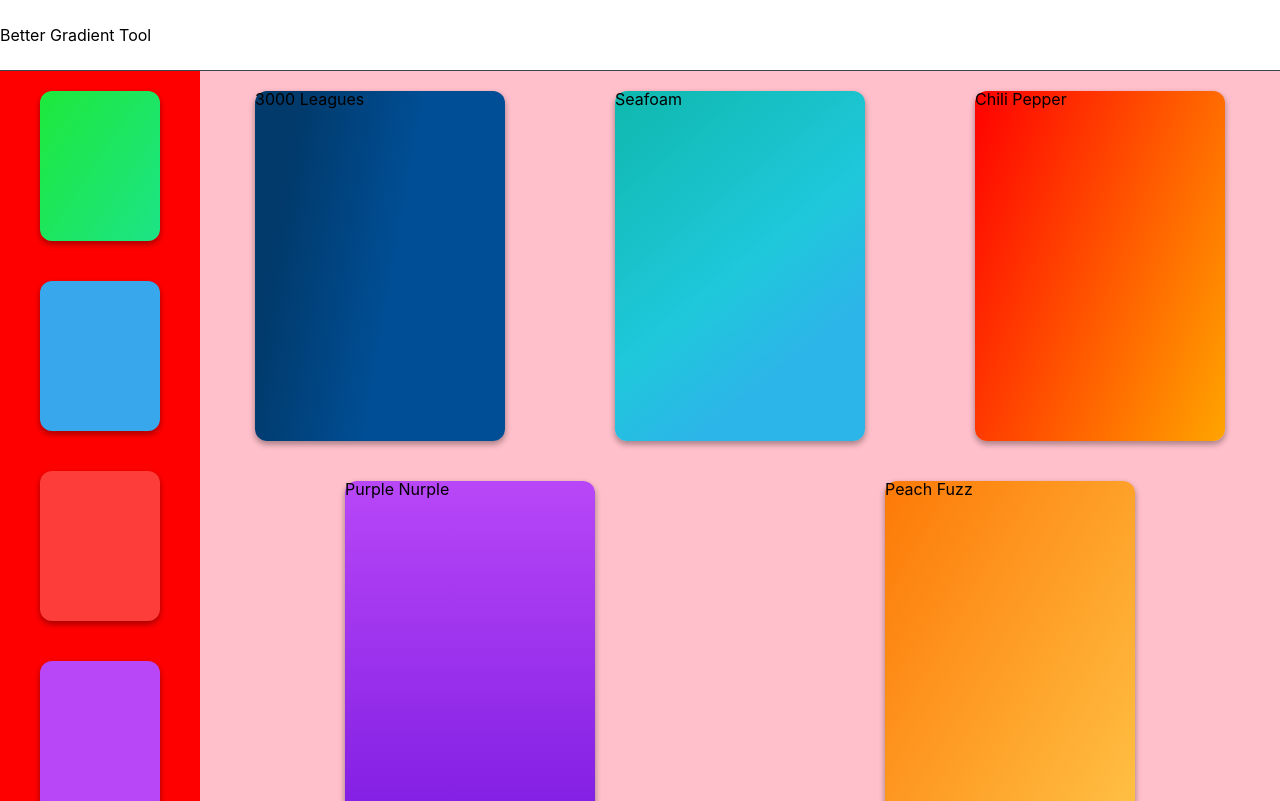
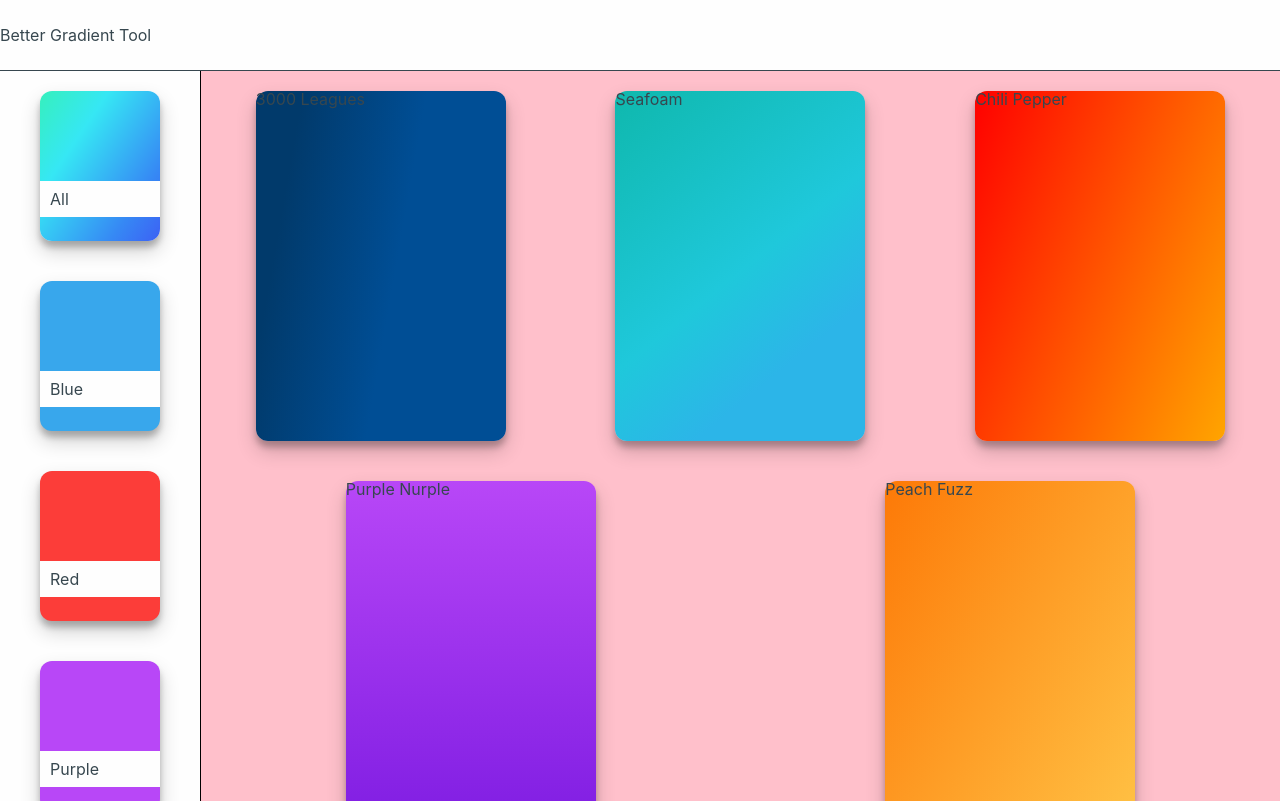
Before and after one commit to leo-generali/better-gradient-tool, a React (Create React App) app: page / in a window 1280 px wide. Built offline with nearby package versions, Linux system fonts and the light colour scheme.

Commit message:
Update styling on tag selectors

```diff
--- a/src/components/ColorPickerCard.js
+++ b/src/components/ColorPickerCard.js
@@ -6,7 +6,9 @@ class ColorPickerCard extends Component {
 		const tag = this.props.tag;
 
 		return(
-			<div onClick={() => this.props.filterGradients(tag)} className={`card tag tag--${tag}`} />
+			<div onClick={() => this.props.filterGradients(tag)} className={`card tag tag--${tag}`}>
+				<p className='card__text'>{tag}</p>
+			</div>
 		);
 	}
 }
--- a/src/styles/base/_shared.scss
+++ b/src/styles/base/_shared.scss
@@ -5,3 +5,7 @@
 body {
     font-family: $font-stack;
 }
+
+h1, h2, h3, h4, h5, h6, p {
+	color: $black;
+}
--- a/src/styles/base/_variables.scss
+++ b/src/styles/base/_variables.scss
@@ -4,5 +4,5 @@
 
 $font-stack: -apple-system, BlinkMacSystemFont, "Segoe UI", Roboto, Helvetica, Arial, sans-serif, "Apple Color Emoji", "Segoe UI Emoji", "Segoe UI Symbol";
 
-$white: #FAFAFA;
+$white: #FEFEFE;
 $black: #37474F;
--- a/src/styles/components/_card.scss
+++ b/src/styles/components/_card.scss
@@ -14,11 +14,18 @@ $card-width: 120px;
 	margin: 20px;
 
 	background-color: white;
-    @include box_shadow(2);
+    @include box_shadow(3);
 
     &:hover {
         transition: 300ms;
         transform: translateY(-1px);
-        @include box_shadow(3);
+        @include box_shadow(5);
+    }
+
+    &__text {
+    	text-transform: capitalize;
+    	transform: translateY(90px);
+    	background: $white;
+    	padding: 10px;
     }
 }
--- a/src/styles/components/_colorpicker.scss
+++ b/src/styles/components/_colorpicker.scss
@@ -8,5 +8,6 @@
 	align-items: center;
 	overflow-y: scroll;
 	min-width: 200px;
-	background: red;
+	background-color: $white;
+	border-right: 1px solid black;
 }
--- a/src/styles/components/_colorpickercard.scss
+++ b/src/styles/components/_colorpickercard.scss
@@ -6,18 +6,17 @@
 	border-radius: 12px;
 
 	&--all {
-		background: linear-gradient(124deg, #ff2400, #e81d1d, #e8b71d, #e3e81d, #1de840, #1ddde8, #2b1de8, #dd00f3, #dd00f3);
-		background-size: 1800% 1800%;
+		background: linear-gradient(124deg, #f44336, #f4a236, #e7f436, #88f436, #36f443, #36f4a2, #36e7f4, #3688f4, #4336f4, #a236f4, #f436e7,#f43688 );
+		background-size: 100% 1000%;
 
-		-webkit-animation: rainbow 8s ease infinite;
-		-z-animation: rainbow 8s ease infinite;
-		-o-animation: rainbow 8s ease infinite;
-		animation: rainbow 8s ease infinite;
+		-webkit-animation: rainbow 45s ease infinite;
+		-z-animation: rainbow 45s ease infinite;
+		-o-animation: rainbow 45s ease infinite;
+		animation: rainbow 45s ease infinite;
 
 		@-webkit-keyframes rainbow {
 			0%{background-position:0% 82%}
-			50%{background-position:100% 19%}
-			100%{background-position:0% 82%}
+			100%{background-position:100% 19%}
 		}
 		@-moz-keyframes rainbow {
 			0%{background-position:0% 82%}
--- a/src/styles/components/_header.scss
+++ b/src/styles/components/_header.scss
@@ -3,6 +3,7 @@
 // \*------------------------------------*/
 
 .header {
+	background-color: $white;
     border-bottom: 1px solid $black;
 
 }
```
